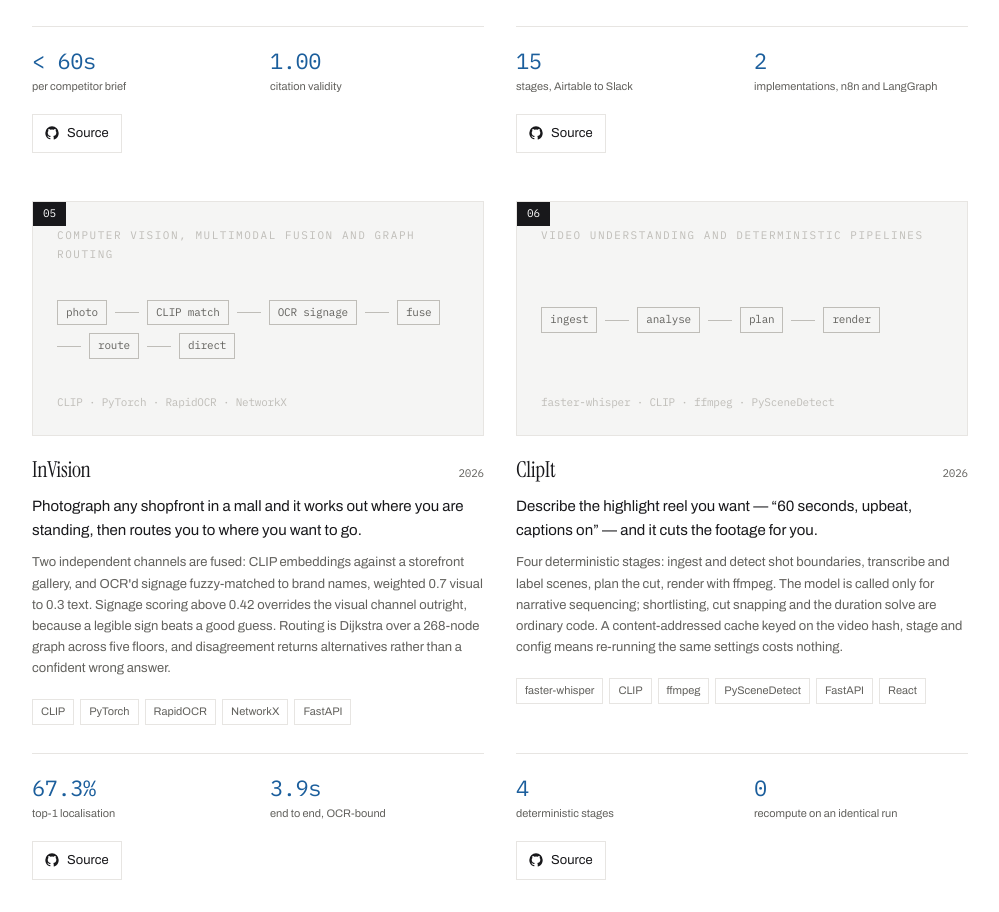
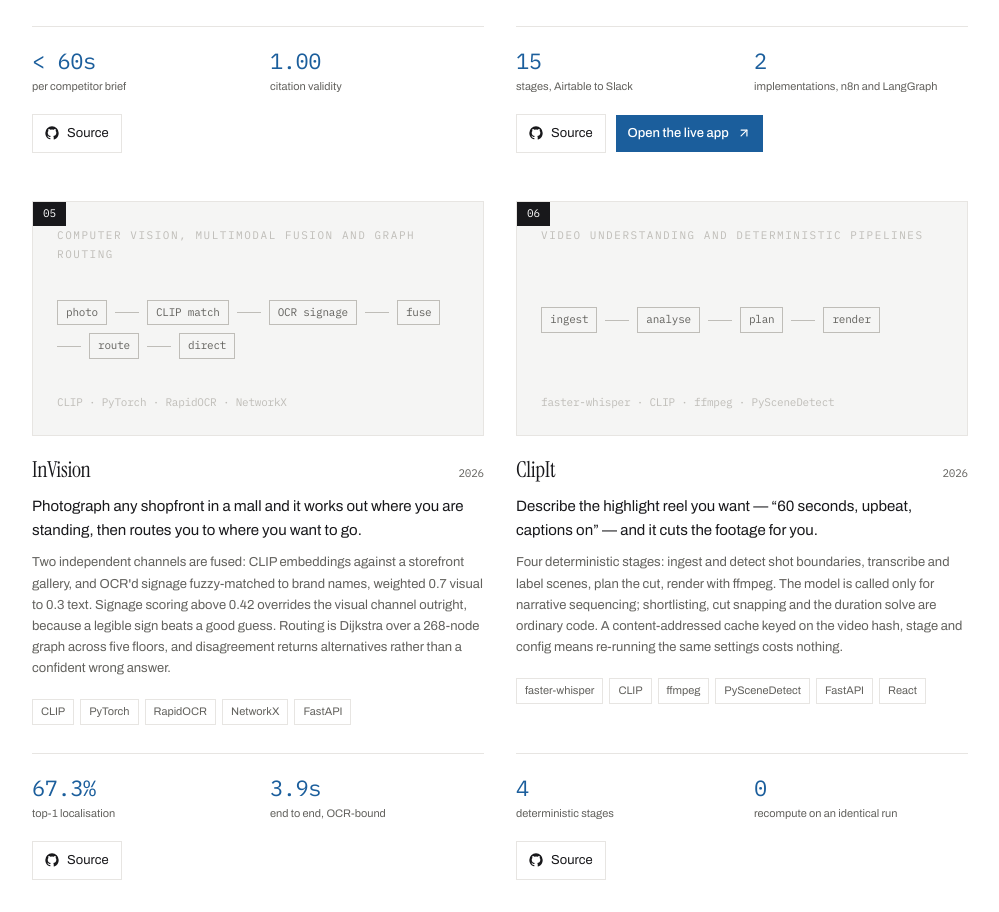
Before and after one commit to Samikshabatra/Portfolio, a Next.js app: page / in a window 1280 px wide. Shown: the part 3250-4162 px from the top of the page, without its empty margins (264-1263 px from the left). Built offline with nearby package versions, Linux system fonts and the light colour scheme; no server answers.

Commit message:
feat(projects): link StatusForge live Streamlit app and use its dashboard as cover

```diff
--- a/src/data/projects.ts
+++ b/src/data/projects.ts
@@ -104,8 +104,9 @@
     pipeline: ["validate", "analyse", "supervise", "rank", "verify", "post"],
     cover: "/projects/statusforge.webp",
     coverAlt:
-      "The StatusForge workflow open in the n8n editor, showing the agent graph and a successful run",
+      "The StatusForge dashboard showing the daily Slack digest preview and roadmap health counts",
     repo: "https://github.com/Samikshabatra/statusforge",
+    demo: "https://statusforge-hnr6zkh3p4ajcoglkwu7dh.streamlit.app",
   },
   {
     slug: "invision",
```
Also changed, not shown: public/projects/statusforge.webp, 1 other file (tests, documents, lock files or other folders).
